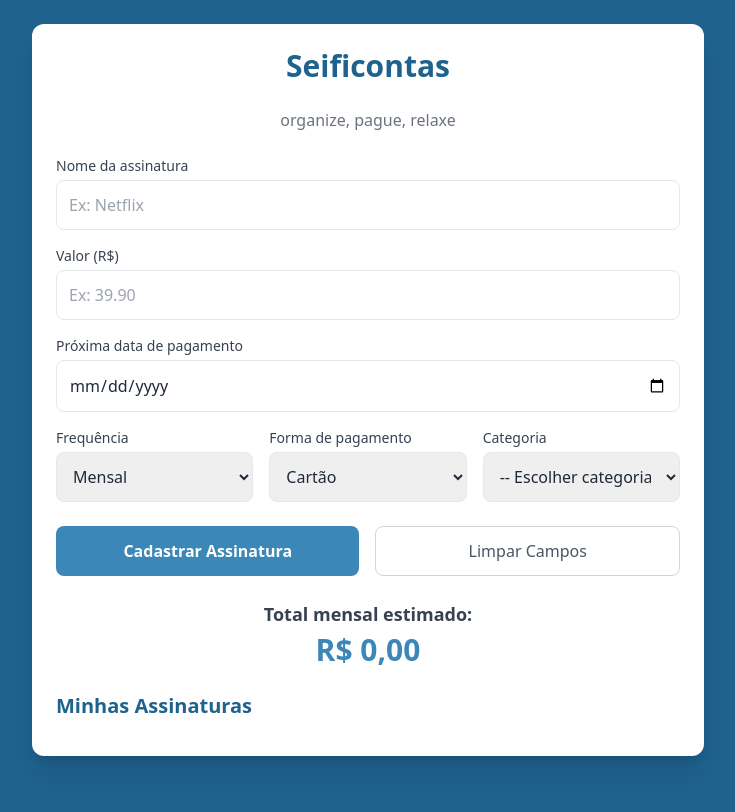
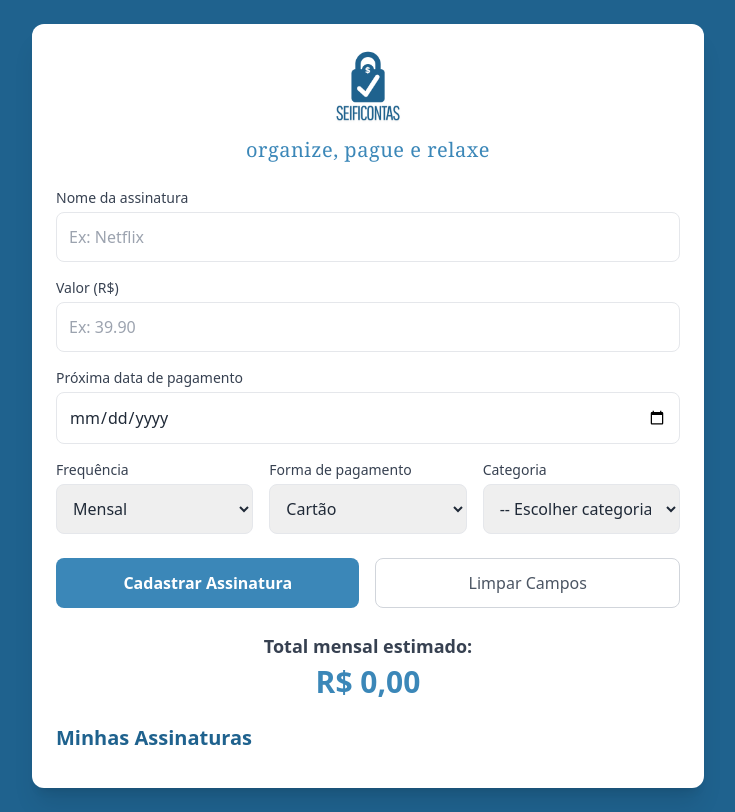
Before and after one commit to JamysonSantos/PagoJa, a plain HTML site: page index.html in a window 1280 px wide. Shown: the whole page, without its empty margins (272-1007 px from the left). Drawn offline with nearby package versions, Linux system fonts and the light colour scheme.

Commit message:
Update index.html

```diff
--- a/index.html
+++ b/index.html
@@ -40,8 +40,10 @@
 
 <body class="bg-dark min-h-screen flex items-start justify-center p-6 text-white">
   <div class="w-full max-w-2xl bg-white shadow-xl rounded-xl p-6 space-y-6 text-gray-800">
-    <h1 class="text-3xl font-bold text-center text-dark">Seificontas</h1>
-    <p class="text-center text-gray-500">organize, pague, relaxe</p>
+    <div class="text-center space-y-2">
+      <img src="logoseifi250.png" alt="Seificontas Logo" class="mx-auto h-16 md:h-20" />
+      <p class="text-lg md:text-xl font-medium text-primary font-serif tracking-wide">organize, pague e relaxe</p>
+    </div>
 
     <!-- FORMULÁRIO -->
     <form id="subscription-form" class="space-y-4">
```
